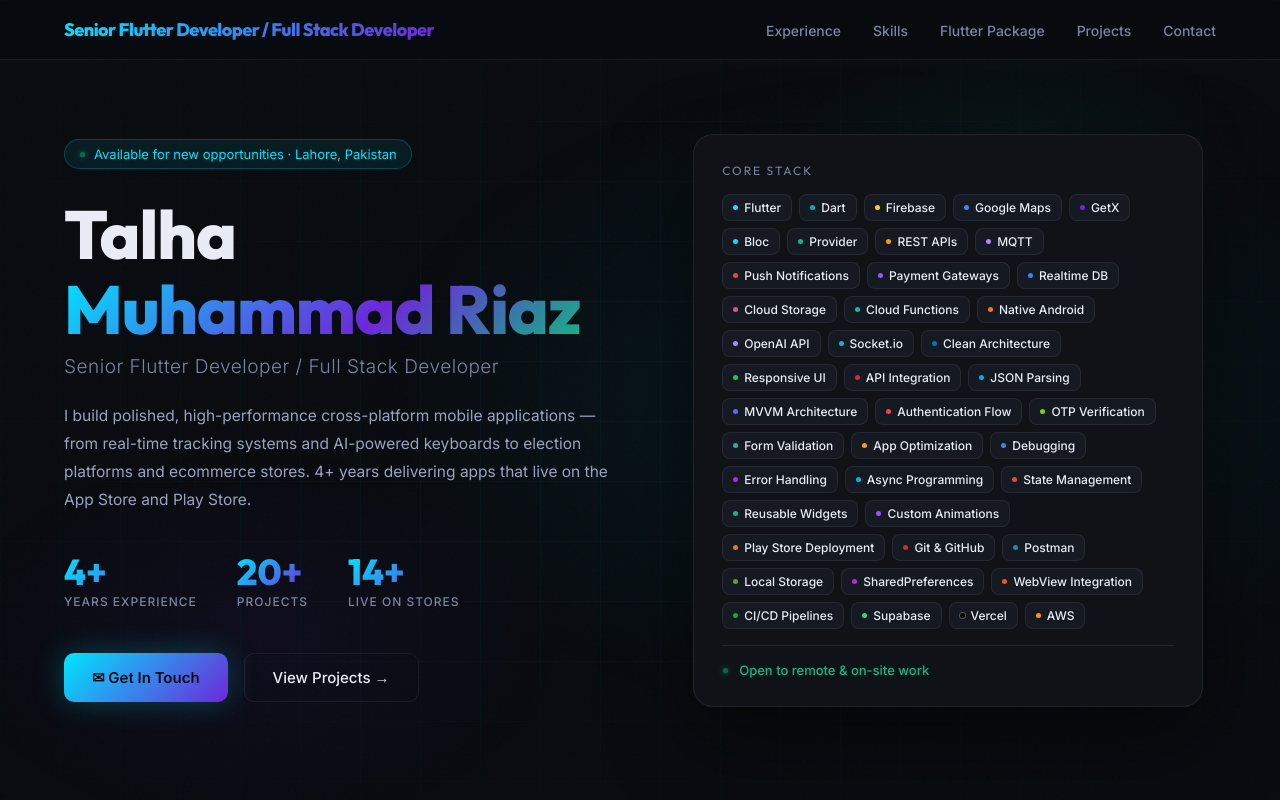
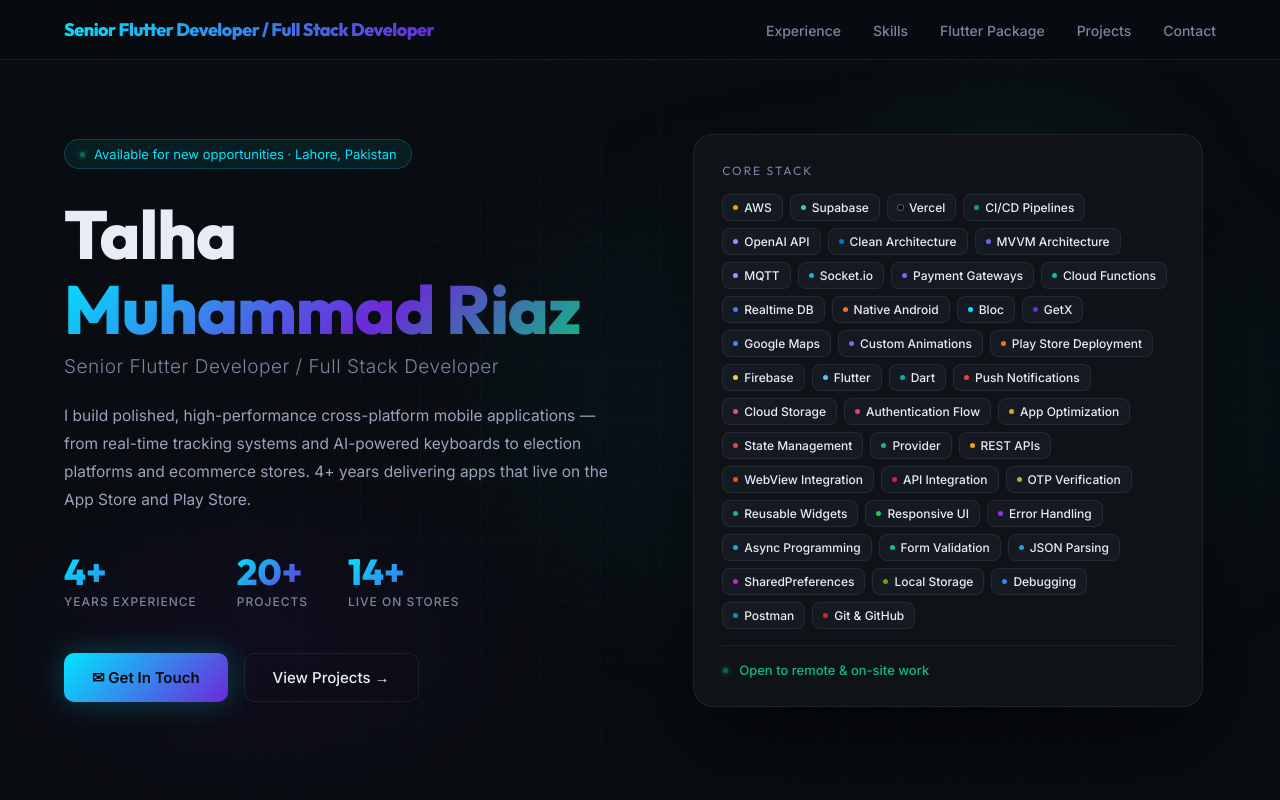
Before and after one commit to TalhaRiazH/portfolio, a plain HTML site: page index.html in a window 1280 px wide. Shown: the top 800 px of the page. Drawn offline with Linux system fonts and the light colour scheme.

Commit message:
Reorder Core Stack with advanced skills first.

```diff
--- a/index.html
+++ b/index.html
@@ -1086,54 +1086,48 @@ a.project-card:hover {
         <div class="hero-card">
             <p class="hero-card-title">Core Stack</p>
             <div class="tech-stack">
-
+                <div class="tech-item"><span class="tech-dot" style="background:#ff9900"></span>AWS</div>
+                <div class="tech-item"><span class="tech-dot" style="background:#3ecf8e"></span>Supabase</div>
+                <div class="tech-item"><span class="tech-dot" style="background:#000000;box-shadow:0 0 0 1px rgba(255,255,255,0.25)"></span>Vercel</div>
+                <div class="tech-item"><span class="tech-dot" style="background:#16a34a"></span>CI/CD Pipelines</div>
+                <div class="tech-item"><span class="tech-dot" style="background:#a78bfa"></span>OpenAI API</div>
+                <div class="tech-item"><span class="tech-dot" style="background:#0175C2"></span>Clean Architecture</div>
+                <div class="tech-item"><span class="tech-dot" style="background:#6366f1"></span>MVVM Architecture</div>
+                <div class="tech-item"><span class="tech-dot" style="background:#a78bfa"></span>MQTT</div>
+                <div class="tech-item"><span class="tech-dot" style="background:#06b6d4"></span>Socket.io</div>
+                <div class="tech-item"><span class="tech-dot" style="background:#8b5cf6"></span>Payment Gateways</div>
+                <div class="tech-item"><span class="tech-dot" style="background:#14b8a6"></span>Cloud Functions</div>
+                <div class="tech-item"><span class="tech-dot" style="background:#3B82F6"></span>Realtime DB</div>
+                <div class="tech-item"><span class="tech-dot" style="background:#f97316"></span>Native Android</div>
+                <div class="tech-item"><span class="tech-dot" style="background:#00e5ff"></span>Bloc</div>
+                <div class="tech-item"><span class="tech-dot" style="background:#6d28d9"></span>GetX</div>
+                <div class="tech-item"><span class="tech-dot" style="background:#4285f4"></span>Google Maps</div>
+                <div class="tech-item"><span class="tech-dot" style="background:#8b5cf6"></span>Custom Animations</div>
+                <div class="tech-item"><span class="tech-dot" style="background:#f97316"></span>Play Store Deployment</div>
+                <div class="tech-item"><span class="tech-dot" style="background:#ffca28"></span>Firebase</div>
                 <div class="tech-item"><span class="tech-dot" style="background:#54c5f8"></span>Flutter</div>
                 <div class="tech-item"><span class="tech-dot" style="background:#00b4ab"></span>Dart</div>
-                <div class="tech-item"><span class="tech-dot" style="background:#ffca28"></span>Firebase</div>
-                <div class="tech-item"><span class="tech-dot" style="background:#4285f4"></span>Google Maps</div>
-                <div class="tech-item"><span class="tech-dot" style="background:#6d28d9"></span>GetX</div>
-                <div class="tech-item"><span class="tech-dot" style="background:#00e5ff"></span>Bloc</div>
+                <div class="tech-item"><span class="tech-dot" style="background:#ef4444"></span>Push Notifications</div>
+                <div class="tech-item"><span class="tech-dot" style="background:#ec4899"></span>Cloud Storage</div>
+                <div class="tech-item"><span class="tech-dot" style="background:#f43f5e"></span>Authentication Flow</div>
+                <div class="tech-item"><span class="tech-dot" style="background:#f59e0b"></span>App Optimization</div>
+                <div class="tech-item"><span class="tech-dot" style="background:#ef4444"></span>State Management</div>
                 <div class="tech-item"><span class="tech-dot" style="background:#10b981"></span>Provider</div>
                 <div class="tech-item"><span class="tech-dot" style="background:#f59e0b"></span>REST APIs</div>
-                <div class="tech-item"><span class="tech-dot" style="background:#a78bfa"></span>MQTT</div>
-                <div class="tech-item"><span class="tech-dot" style="background:#ef4444"></span>Push Notifications</div>
-                <div class="tech-item"><span class="tech-dot" style="background:#8b5cf6"></span>Payment Gateways</div>
-                <div class="tech-item"><span class="tech-dot" style="background:#3B82F6"></span>Realtime DB</div>
-                <div class="tech-item"><span class="tech-dot" style="background:#ec4899"></span>Cloud Storage</div>
-                <div class="tech-item"><span class="tech-dot" style="background:#14b8a6"></span>Cloud Functions</div>
-                <div class="tech-item"><span class="tech-dot" style="background:#f97316"></span>Native Android</div>
-                <div class="tech-item"><span class="tech-dot" style="background:#a78bfa"></span>OpenAI API</div>
-                <div class="tech-item"><span class="tech-dot" style="background:#06b6d4"></span>Socket.io</div>
-                  <div class="tech-item"><span class="tech-dot" style="background:#0175C2"></span>Clean Architecture</div>
+                <div class="tech-item"><span class="tech-dot" style="background:#ea580c"></span>WebView Integration</div>
+                <div class="tech-item"><span class="tech-dot" style="background:#e11d48"></span>API Integration</div>
+                <div class="tech-item"><span class="tech-dot" style="background:#84cc16"></span>OTP Verification</div>
+                <div class="tech-item"><span class="tech-dot" style="background:#10b981"></span>Reusable Widgets</div>
                 <div class="tech-item"><span class="tech-dot" style="background:#22c55e"></span>Responsive UI</div>
-                <div class="tech-item"><span class="tech-dot" style="background:#e11d48"></span>API Integration</div>
-                <div class="tech-item"><span class="tech-dot" style="background:#0ea5e9"></span>JSON Parsing</div>
-                <div class="tech-item"><span class="tech-dot" style="background:#6366f1"></span>MVVM Architecture</div>
-                <div class="tech-item"><span class="tech-dot" style="background:#f43f5e"></span>Authentication Flow
-                </div>
-                <div class="tech-item"><span class="tech-dot" style="background:#84cc16"></span>OTP Verification</div>
-                <div class="tech-item"><span class="tech-dot" style="background:#14b8a6"></span>Form Validation</div>
-                <div class="tech-item"><span class="tech-dot" style="background:#f59e0b"></span>App Optimization</div>
-                <div class="tech-item"><span class="tech-dot" style="background:#3b82f6"></span>Debugging</div>
                 <div class="tech-item"><span class="tech-dot" style="background:#9333ea"></span>Error Handling</div>
                 <div class="tech-item"><span class="tech-dot" style="background:#06b6d4"></span>Async Programming</div>
-                <div class="tech-item"><span class="tech-dot" style="background:#ef4444"></span>State Management</div>
-                <div class="tech-item"><span class="tech-dot" style="background:#10b981"></span>Reusable Widgets</div>
-                <div class="tech-item"><span class="tech-dot" style="background:#8b5cf6"></span>Custom Animations</div>
-                <div class="tech-item"><span class="tech-dot" style="background:#f97316"></span>Play Store Deployment
-                </div>
-
+                <div class="tech-item"><span class="tech-dot" style="background:#14b8a6"></span>Form Validation</div>
+                <div class="tech-item"><span class="tech-dot" style="background:#0ea5e9"></span>JSON Parsing</div>
+                <div class="tech-item"><span class="tech-dot" style="background:#c026d3"></span>SharedPreferences</div>
+                <div class="tech-item"><span class="tech-dot" style="background:#65a30d"></span>Local Storage</div>
+                <div class="tech-item"><span class="tech-dot" style="background:#3b82f6"></span>Debugging</div>
+                <div class="tech-item"><span class="tech-dot" style="background:#0891b2"></span>Postman</div>
                 <div class="tech-item"><span class="tech-dot" style="background:#dc2626"></span>Git & GitHub</div>
-                <div class="tech-item"><span class="tech-dot" style="background:#0891b2"></span>Postman</div>
-                <div class="tech-item"><span class="tech-dot" style="background:#65a30d"></span>Local Storage
-                </div>
-                <div class="tech-item"><span class="tech-dot" style="background:#c026d3"></span>SharedPreferences</div>
-                <div class="tech-item"><span class="tech-dot" style="background:#ea580c"></span>WebView Integration
-                </div>
-                <div class="tech-item"><span class="tech-dot" style="background:#16a34a"></span>CI/CD Pipelines</div>
-                <div class="tech-item"><span class="tech-dot" style="background:#3ecf8e"></span>Supabase</div>
-                <div class="tech-item"><span class="tech-dot" style="background:#000000;box-shadow:0 0 0 1px rgba(255,255,255,0.25)"></span>Vercel</div>
-                <div class="tech-item"><span class="tech-dot" style="background:#ff9900"></span>AWS</div>
             </div>
             <div class="card-divider"></div>
             <div class="avail-badge">
```
